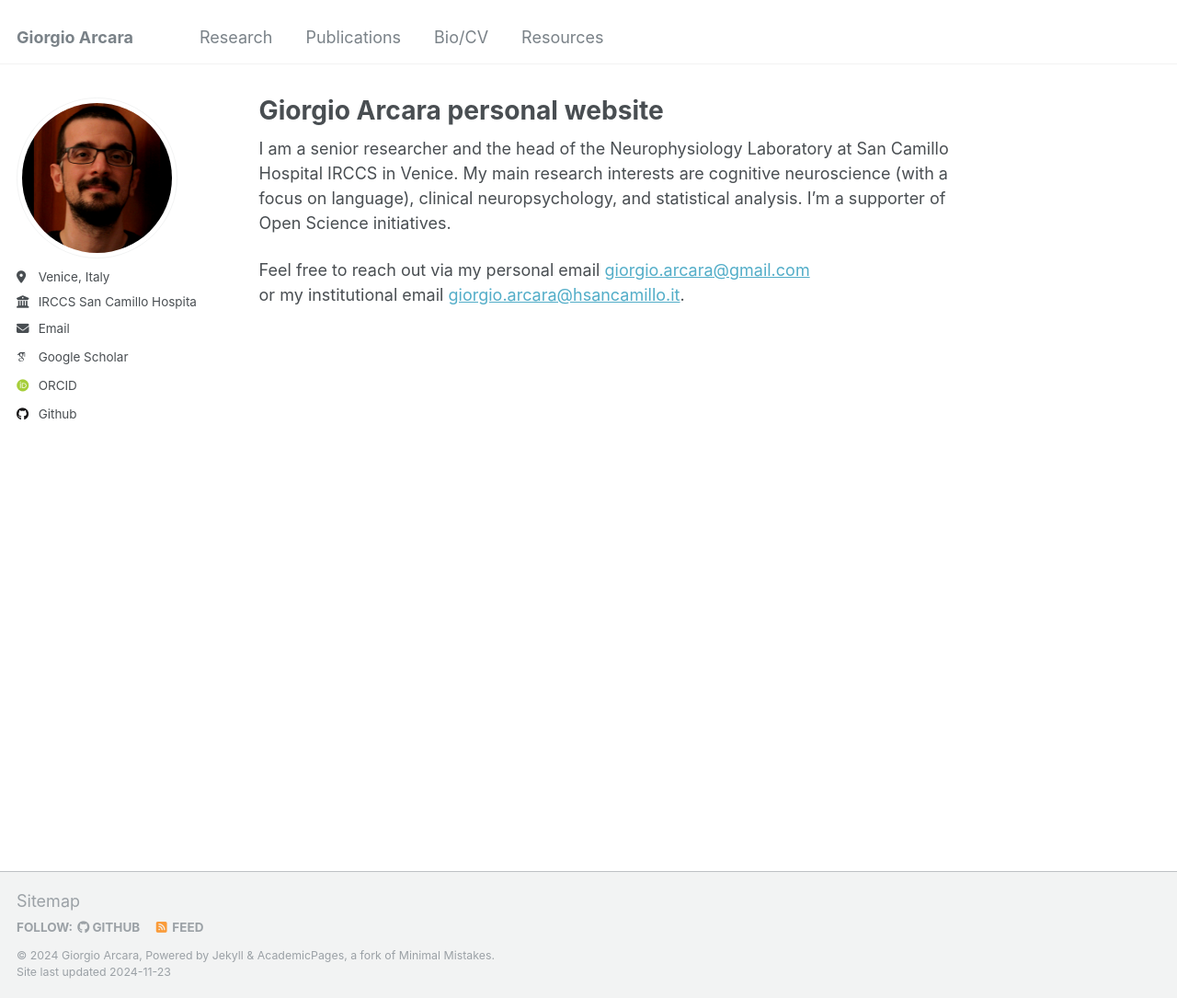
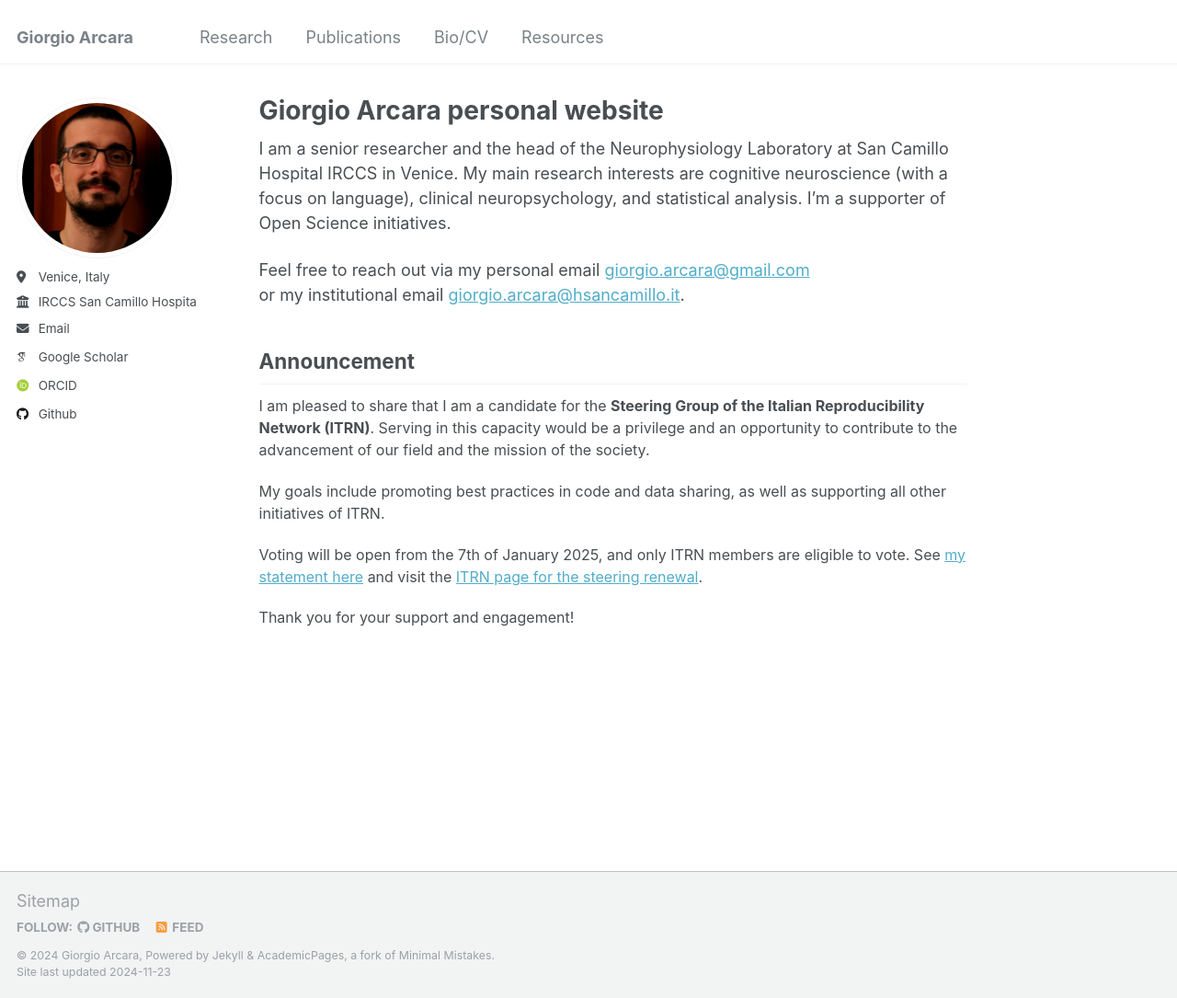
Before and after one commit to giorgioarcara/giorgioarcara.github.io, a Jekyll site: the page built from _pages/about.md, in a window 1280 px wide and 1085 px high. Shown: the whole window at 92% size. Built offline with Jekyll 4.4.1, drawn with Linux system fonts in a browser that asks for light colours; some web fonts are replaced.

Commit message:
added announcment ITRN

```diff
--- a/_pages/about.md
+++ b/_pages/about.md
@@ -12,3 +12,18 @@ My main research interests are cognitive neuroscience (with a focus on language)
 
 Feel free to reach out via my personal email [giorgio.arcara@gmail.com](mailto:giorgio.arcara@gmail.com) \\
 or my institutional email [giorgio.arcara@hsancamillo.it](mailto:giorgio.arcara@hsancamillo.it).
+
+
+<h2>Announcement</h2>
+<p style="font-size: 16px;">
+I am pleased to share that I am a candidate for the <strong>Steering Group of the Italian Reproducibility Network (ITRN)</strong>. Serving in this capacity would be a privilege and an opportunity to contribute to the advancement of our field and the mission of the society.
+</p>
+<p style="font-size: 16px;">
+My goals include promoting best practices in code and data sharing, as well as supporting all other initiatives of ITRN.
+</p>
+<p style="font-size: 16px;">
+Voting will be open from the 7th of January 2025, and only ITRN members are eligible to vote. See <a href="https://drive.google.com/file/d/1uBzru5MSt0tlXnDJ-g3V2LGoFNk3fHTi/view?usp=sharing" target="_blank">my statement here</a> and visit the <a href="https://www.itrn.org/community/steering" target="_blank">ITRN page for the steering renewal</a>.
+</p>
+<p style="font-size: 16px;">
+Thank you for your support and engagement!
+</p>
```
Also changed, not shown: 1 other file.
